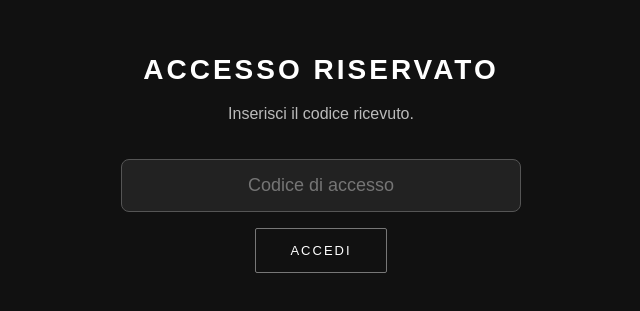
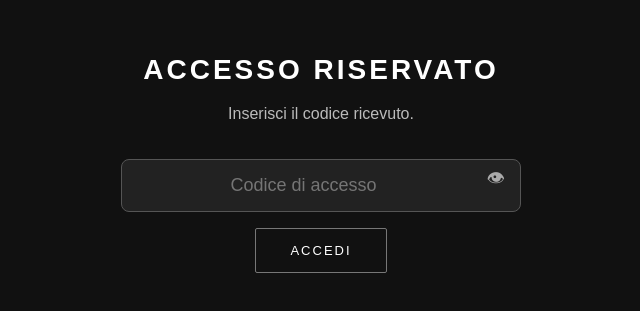
Before and after one commit to EryEry87/biglietto-segreto, a plain HTML site: page index.html in a window 1280 px wide. Shown: the part 243-554 px from the top of the page, 319-959 px from the left. Drawn offline with Linux system fonts and the light colour scheme.

Commit message:
Occhiolino e psw
Added a password visibility toggle button to the input field.

```diff
--- a/index.html
+++ b/index.html
@@ -44,6 +44,35 @@
       text-align: center;
       font-size: 18px;
     }
+
+    .campo-password {
+  position: relative;
+  width: 100%;
+}
+
+.campo-password input {
+  width: 100%;
+  padding-right: 50px;
+}
+
+.occhio {
+  position: absolute;
+  right: 8px;
+  top: 50%;
+  transform: translateY(-50%);
+  margin: 0;
+  padding: 8px;
+  border: none;
+  background: transparent;
+  color: #aaa;
+  font-size: 18px;
+  letter-spacing: 0;
+}
+
+.occhio:hover {
+  background: transparent;
+  color: white;
+}
 
     button {
       padding: 14px 34px;
@@ -151,7 +180,10 @@
 
     <p>Inserisci il codice ricevuto.</p>
 
-    <input type="password" id="codice" placeholder="Codice di accesso">
+    <div class="campo-password">
+  <input type="password" id="codice" placeholder="Codice di accesso">
+  <button type="button" class="occhio" onclick="mostraPassword()">👁</button>
+    </div>
 
     <button onclick="controllaCodice()">ACCEDI</button>
 
@@ -253,7 +285,15 @@
       }
 
     }
+function mostraPassword() {
+  const campo = document.getElementById("codice");
 
+  if (campo.type === "password") {
+    campo.type = "text";
+  } else {
+    campo.type = "password";
+  }
+        }
   </script>
 
 </body>
```
